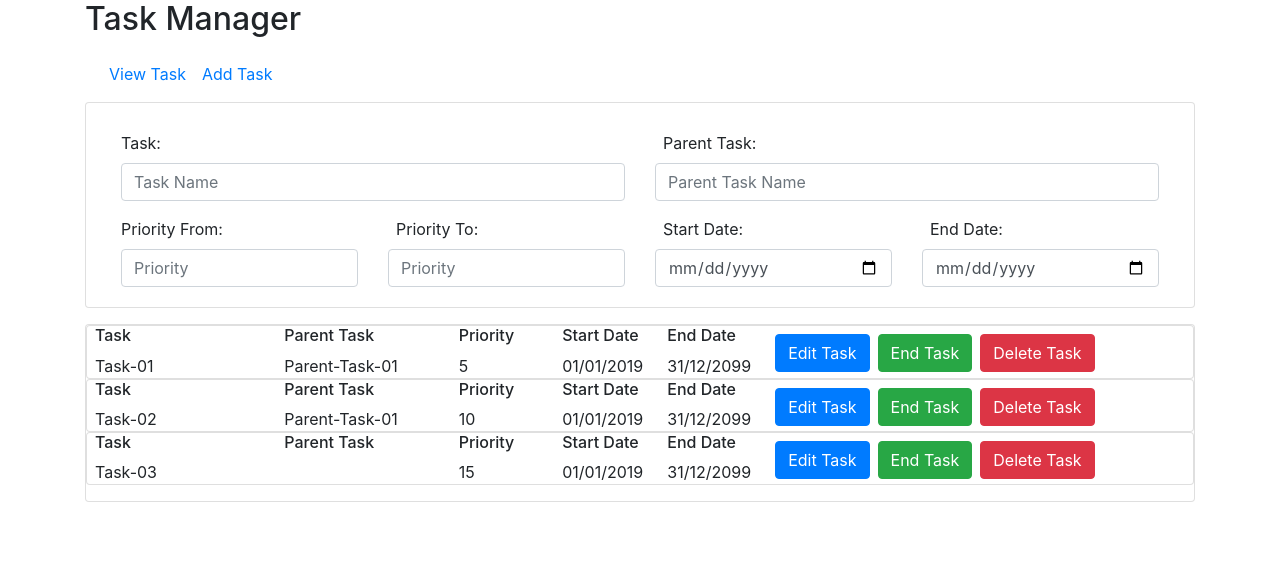
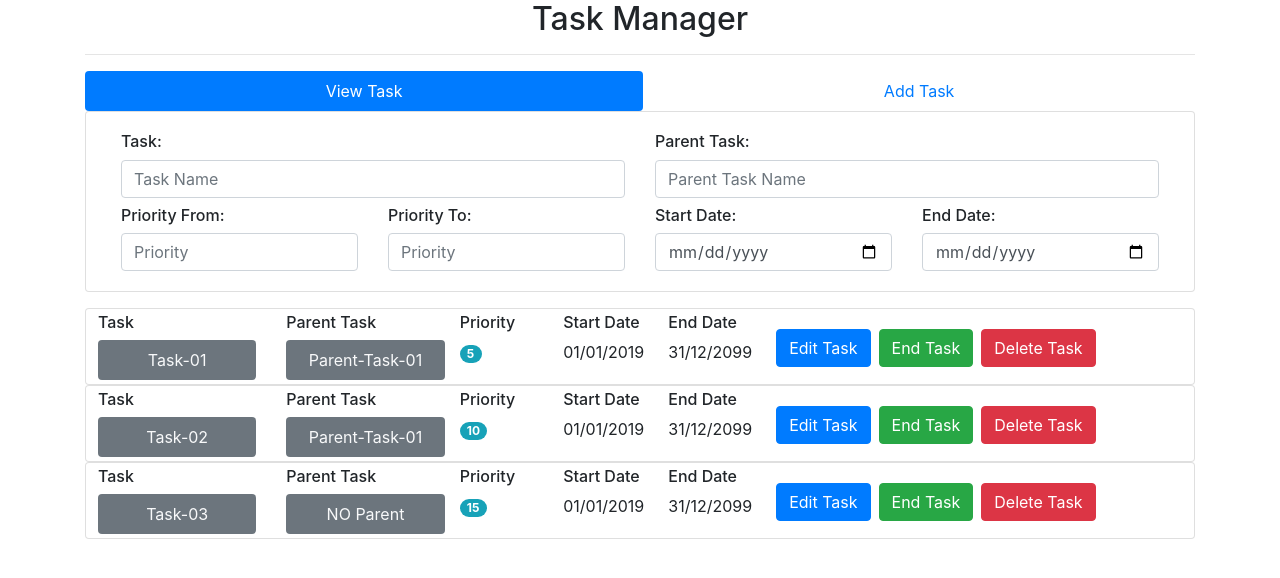
Before and after one commit to selvamsubramani/TaskManager, an Angular app: page /view in a window 1280 px wide. Shown: the top 578 px of the page. Built offline with nearby package versions, Linux system fonts and the light colour scheme.

Commit message:
View Task with style is implemented

```diff
--- a/src/app/app-routing.module.ts
+++ b/src/app/app-routing.module.ts
@@ -6,6 +6,7 @@ import { ViewComponent } from './ui/view/view.component';
 import { EditComponent } from './ui/edit/edit.component';
 
 const routes: Routes = [
+  { path: '', redirectTo: "/", pathMatch: 'full' },
   { path: 'add', component: AddComponent },
   { path: 'edit', component: EditComponent },
   { path: 'view', component: ViewComponent }
--- a/src/app/app.component.html
+++ b/src/app/app.component.html
@@ -1,15 +1,14 @@
 <div class="container">
-  <h2>{{title}}</h2>
+  <h2 class="text-center">{{title}}</h2>
+  <hr>
 
-<nav class="navbar navbar-expand">
-  <ul class="navbar-nav">
+<nav class="nav nav-fill nav-pills">
   <li class="nav-item">
     <a class="nav-link" routerLink="/view" routerLinkActive="active">View Task</a>
   </li>
   <li class="nav-item">
     <a class="nav-link" routerLink="/add" routerLinkActive="active">Add Task</a>
   </li>
-  </ul>
 </nav>
 <router-outlet></router-outlet>
 </div>
--- a/src/app/ui/view/view.component.html
+++ b/src/app/ui/view/view.component.html
@@ -3,60 +3,65 @@
         <div class="card-body">
             <div class="input-group mb-2">
                 <div class="col-6 col-md-6 col-sm-6">
-                    <label class="mt-2 mr-2" for="taskname">Task:</label>
+                    <h6>Task:</h6>
                     <input id="taskname" [(ngModel)]="taskName" type="text"
                         placeholder="Task Name" class="form-control">
                 </div>
                 <div class="col-6 col-md-6 col-sm-6">
-                    <label class="ml-2 mt-2 mr-2" for="parenttaskname">Parent Task:</label>
+                    <h6>Parent Task:</h6>
                     <input id="parenttaskname" [(ngModel)]="parentTaskName" type="text"
                         placeholder="Parent Task Name" class="form-control">
                 </div>
             </div>
             <div class="input-group">
                 <div class="col-3 col-md-3 col-sm-3">
-                    <label class="mt-2 mr-2" for="frompriority">Priority From:</label>
+                    <h6>Priority From:</h6>
                     <input id="frompriority" [(ngModel)]="priorityFrom" type="number"
                         placeholder="Priority" class="form-control"
                         min="0" max="30">
                 </div>
 
                 <div class="col-3 col-md-3 col-sm-3">
-                    <label class="ml-2 mt-2 mr-2" for="topriority">Priority To:</label>
+                    <h6>Priority To:</h6>
                     <input id="topriority" [(ngModel)]="priorityTo" type="number"
                         placeholder="Priority" class="form-control"
                         min="0" max="30">
                 </div>
 
                 <div class="col-3 col-md-3 col-sm-3">
-                    <label class="ml-2 mt-2 mr-2" for="fromdate">Start Date:</label>
+                    <h6>Start Date:</h6>
                     <input id="fromdate" [(ngModel)]="startDate" type="date"
                         placeholder="Start Date" class="form-control">
                 </div>
 
                 <div class="col-3 col-md-3 col-sm-3">
-                    <label class="ml-2 mt-2 mr-2" for="enddate">End Date:</label>
+                    <h6>End Date:</h6>
                     <input id="enddate" [(ngModel)]="endDate" type="date"
                         placeholder="End Date" class="form-control">
                 </div>
             </div>
         </div>
     </section>
-    <section name="view" class="card mt-3">
+    <section name="view" class="mt-3">
         <div class="table">
             <div class="card" *ngFor="let t of tasks | search : taskName : parentTaskName : priorityFrom : priorityTo : startDate : endDate">
-                <div class="row">
+                <div class="row p-1">
                     <div class="ml-2 col-2 col-md-2 col-sm-2">
                         <h6>Task</h6>
-                        {{ t.name }}
+                        <div class="rounded bg-secondary p-2 text-light text-center">{{ t.name }}</div>
                     </div>
                     <div class="col-2 col-md-2 col-sm-2">
                         <h6>Parent Task</h6>
-                        <div *ngIf="t.parent">{{t.parent.name}}</div>
+                        <div class="rounded bg-secondary p-2 text-light text-center" *ngIf="t.parent; else noparent">{{t.parent.name}}</div>
+                        <ng-template #noparent>
+                            <div class="rounded bg-secondary p-2 text-light text-center">
+                                NO Parent
+                            </div>
+                        </ng-template>
                     </div>
                     <div class="mr-5">
                         <h6>Priority</h6>
-                        {{ t.priority }}
+                        <span class="badge badge-pill badge-info text-center">{{ t.priority }}</span>
                     </div>
                     <div class="mr-4">
                         <h6>Start Date</h6>
@@ -67,13 +72,13 @@
                         {{t.endDate | date:'dd/MM/yyyy'}}
                     </div>
                     <div class="mr-2">
-                        <input type="button" value="Edit Task" class="mt-2 btn btn-primary">
+                        <input type="button" value="Edit Task" class="mt-3 btn btn-primary">
                     </div>
                     <div class="mr-2">
-                        <input type="button" value="End Task" class="mt-2 btn btn-success">
+                        <input type="button" value="End Task" class="mt-3 btn btn-success">
                     </div>
                     <div class="mr-2">
-                        <input type="button" value="Delete Task" class="mt-2 btn btn-danger">
+                        <input type="button" value="Delete Task" class="mt-3 btn btn-danger">
                     </div>
                 </div>
             </div>
```
Lines whose indentation alone changed are shown as unchanged.
